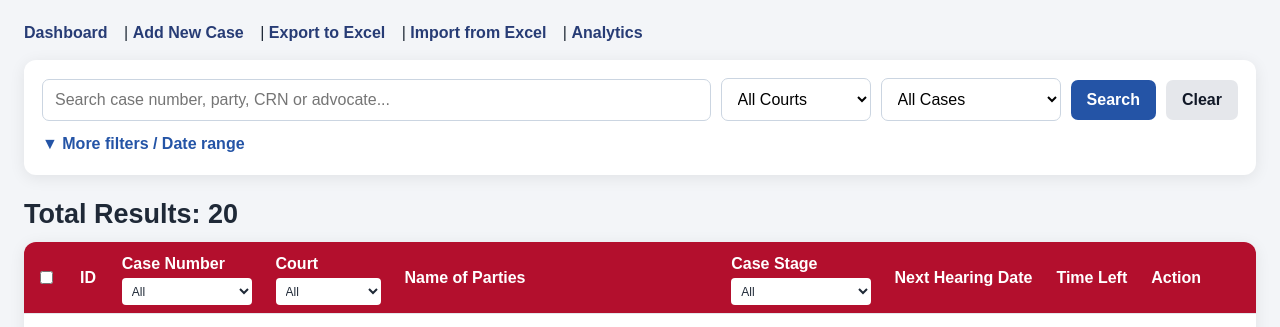
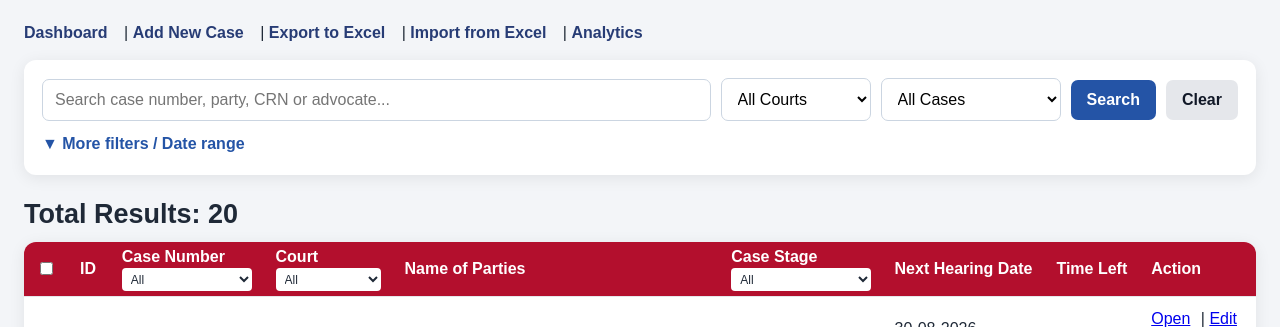
Before and after one commit to sonwaneshubham204-boop/court_tracker, a Flask app: template templates/cases.html.html in a window 1280 px wide. Shown: the top 327 px of the page. Run offline with Flask 3, Linux system fonts and the light colour scheme; the template is opened without the code that fills it: values that come from a table or form of the project are taken from there, others are empty.

Commit message:
Add files via upload

```diff
--- a/templates/cases.html.html
+++ b/templates/cases.html.html
@@ -55,9 +55,9 @@
         display: block;
         width: 100%;
         min-width: 105px;
-        margin-top: 5px;
-        padding: 4px 6px;
-        height: 27px;
+        margin-top: 2px;
+        padding: 2px 5px;
+        height: 23px;
         border: 0;
         border-radius: 4px;
         background: #fff;
@@ -69,7 +69,8 @@
     }
     th:has(.red-header-dropdown) {
         vertical-align: top;
-        padding-bottom: 8px;
+        padding-top: 6px;
+        padding-bottom: 5px;
     }
 
 </style>
```
